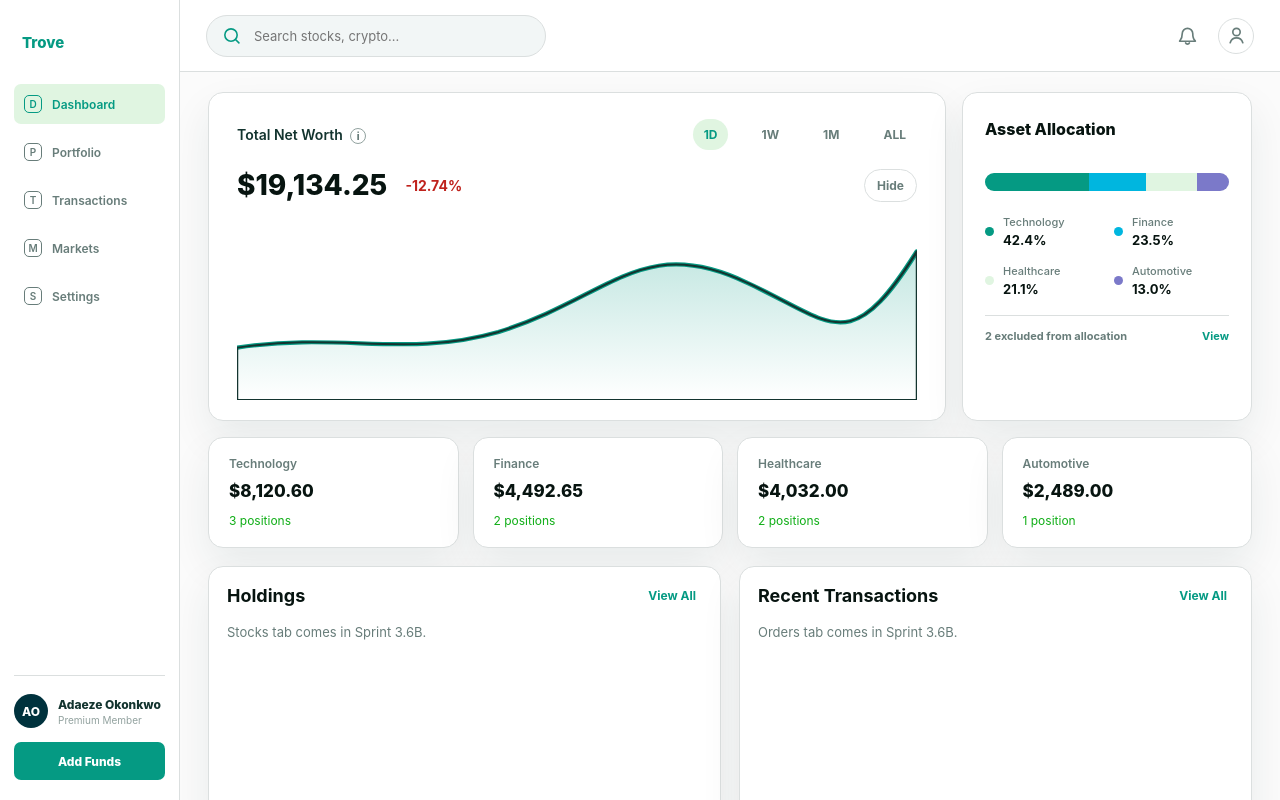
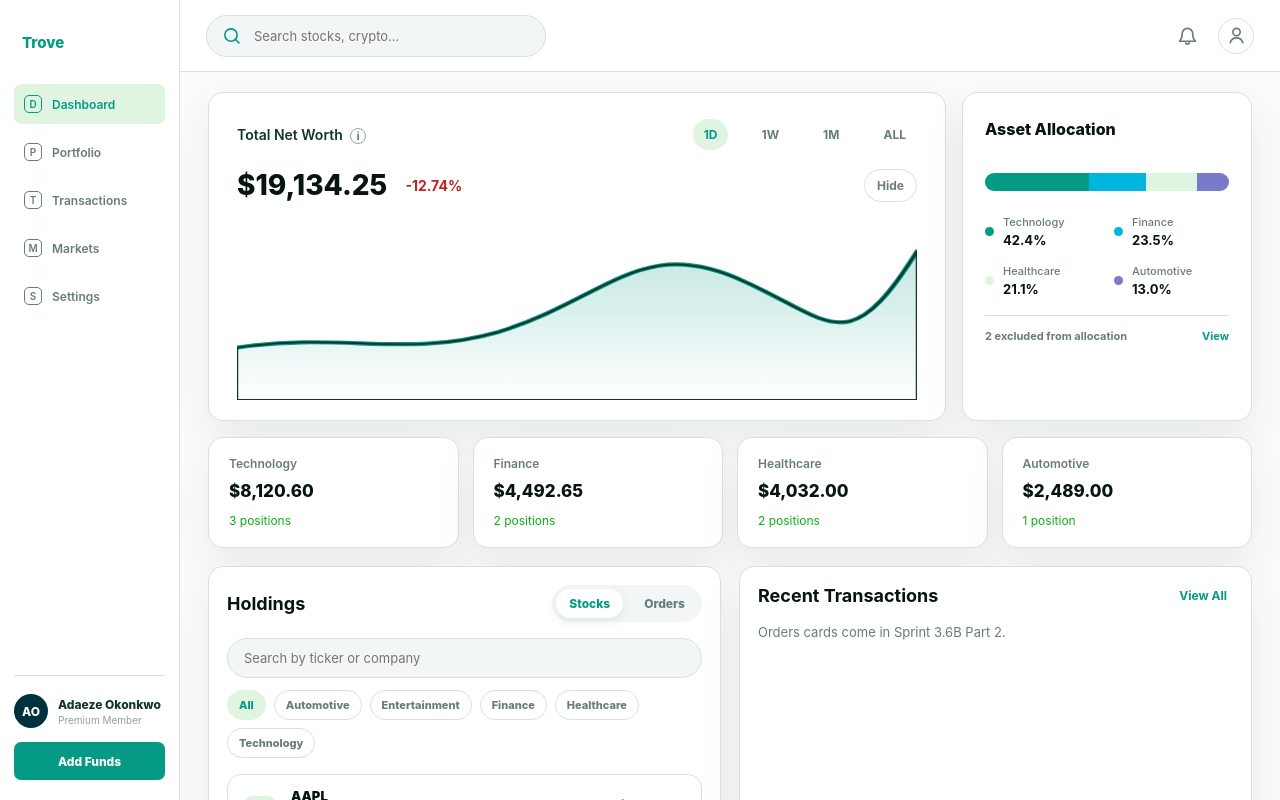
Before and after one commit to wbizmo/trove-portfolio-dashboard, a React (Vite) app: page / in a window 1280 px wide. Both pictures are taken after a click on the button "Sign in". Shown: the top 800 px of the page. Built offline with nearby package versions, Linux system fonts and the light colour scheme.

Commit message:
feat: add holdings cards with search and filters

```diff
--- a/src/features/dashboard/DashboardShell.tsx
+++ b/src/features/dashboard/DashboardShell.tsx
@@ -5,6 +5,7 @@ import { TopBar } from "../../components/layout/TopBar";
 import { getDashboardData } from "../../services/portfolioService";
 import type { DashboardData } from "../../types/portfolio";
 import { formatCurrency, formatPercent } from "../../utils/formatters";
+import { HoldingsPanel } from "./components/HoldingsPanel";
 import styles from "./DashboardShell.module.css";
 
 export function DashboardShell() {
@@ -161,20 +162,14 @@ export function DashboardShell() {
           </section>
 
           <section className={styles.lowerGrid}>
-            <article className={styles.panel}>
-              <div className={styles.panelHead}>
-                <h2>Holdings</h2>
-                <button type="button">View All</button>
-              </div>
-              <p className={styles.placeholder}>Stocks tab comes in Sprint 3.6B.</p>
-            </article>
+            <HoldingsPanel holdings={dashboard.portfolio.holdings} />
 
             <article className={styles.panel}>
               <div className={styles.panelHead}>
                 <h2>Recent Transactions</h2>
                 <button type="button">View All</button>
               </div>
-              <p className={styles.placeholder}>Orders tab comes in Sprint 3.6B.</p>
+              <p className={styles.placeholder}>Orders cards come in Sprint 3.6B Part 2.</p>
             </article>
           </section>
         </div>
--- /dev/null
+++ b/src/features/dashboard/components/HoldingsPanel.module.css
@@ -0,0 +1,201 @@
+.panel {
+  background: var(--card);
+  border: 1px solid var(--border);
+  border-radius: 15px;
+  box-shadow: var(--shadow-soft);
+  padding: 18px;
+  min-height: 320px;
+}
+
+.head {
+  display: flex;
+  justify-content: space-between;
+  gap: 14px;
+  align-items: center;
+  margin-bottom: 16px;
+}
+
+.head h2 {
+  margin: 0;
+  color: #071410;
+  font-size: 18px;
+}
+
+.tabs {
+  display: flex;
+  gap: 8px;
+  background: var(--neutral-fill);
+  padding: 4px;
+  border-radius: 999px;
+}
+
+.tab {
+  border: 0;
+  border-radius: 999px;
+  background: transparent;
+  color: var(--text-muted);
+  padding: 7px 13px;
+  font-size: 12px;
+  font-weight: 800;
+}
+
+.activeTab {
+  background: var(--card);
+  color: var(--primary);
+  box-shadow: 0 4px 12px rgba(19, 52, 47, 0.08);
+}
+
+.controls {
+  display: grid;
+  gap: 12px;
+  margin-bottom: 16px;
+}
+
+.search {
+  height: 40px;
+  border: 1px solid var(--border);
+  border-radius: 999px;
+  background: var(--neutral-fill);
+  padding: 0 14px;
+}
+
+.search input {
+  width: 100%;
+  height: 100%;
+  border: 0;
+  outline: 0;
+  background: transparent;
+  color: var(--text);
+  font-size: 13px;
+}
+
+.filters {
+  display: flex;
+  flex-wrap: wrap;
+  gap: 8px;
+}
+
+.filter {
+  border: 1px solid var(--border);
+  background: var(--card);
+  color: var(--text-muted);
+  border-radius: 999px;
+  padding: 7px 11px;
+  font-size: 11px;
+  font-weight: 800;
+}
+
+.activeFilter {
+  background: var(--primary-light);
+  color: var(--primary);
+  border-color: var(--primary-light);
+}
+
+.list {
+  display: grid;
+  gap: 12px;
+}
+
+.card {
+  display: grid;
+  grid-template-columns: auto 1fr auto;
+  gap: 12px;
+  align-items: center;
+  border: 1px solid var(--border);
+  border-radius: 14px;
+  padding: 13px;
+  background: #ffffff;
+}
+
+.logo {
+  width: 38px;
+  height: 38px;
+  border-radius: 12px;
+  display: grid;
+  place-items: center;
+  background: var(--primary-light);
+  color: var(--primary);
+  font-size: 12px;
+  font-weight: 900;
+}
+
+.nameBlock {
+  min-width: 0;
+}
+
+.ticker {
+  display: block;
+  color: #071410;
+  font-size: 13px;
+  font-weight: 900;
+}
+
+.company {
+  display: block;
+  margin-top: 3px;
+  color: var(--text-muted);
+  font-size: 11px;
+  white-space: nowrap;
+  overflow: hidden;
+  text-overflow: ellipsis;
+}
+
+.meta {
+  display: block;
+  margin-top: 6px;
+  color: var(--text-disabled);
+  font-size: 11px;
+}
+
+.valueBlock {
+  text-align: right;
+}
+
+.value {
+  display: block;
+  color: #071410;
+  font-size: 13px;
+  font-weight: 900;
+}
+
+.gain {
+  display: block;
+  margin-top: 5px;
+  font-size: 11px;
+  font-weight: 800;
+}
+
+.positive {
+  color: var(--success);
+}
+
+.negative {
+  color: var(--danger);
+}
+
+.warning {
+  color: var(--text-muted);
+}
+
+.empty {
+  color: var(--text-muted);
+  font-size: 13px;
+  padding: 20px 0;
+}
+
+@media (max-width: 620px) {
+  .head {
+    align-items: flex-start;
+    flex-direction: column;
+  }
+
+  .card {
+    grid-template-columns: auto 1fr;
+  }
+
+  .valueBlock {
+    grid-column: 1 / -1;
+    text-align: left;
+    padding-left: 50px;
+  }
+}
--- /dev/null
+++ b/src/features/dashboard/components/HoldingsPanel.tsx
@@ -0,0 +1,134 @@
+import { useMemo, useState } from "react";
+
+import { getHoldingValue, getInvestedValue } from "../../../services/portfolioService";
+import type { Holding } from "../../../types/portfolio";
+import { formatCurrency, formatPercent } from "../../../utils/formatters";
+import styles from "./HoldingsPanel.module.css";
+
+type HoldingsPanelProps = {
+  holdings: Holding[];
+};
+
+function getGainLoss(holding: Holding) {
+  const currentValue = getHoldingValue(holding);
+  const investedValue = getInvestedValue(holding);
+  const amount = currentValue - investedValue;
+  const percent = investedValue > 0 ? (amount / investedValue) * 100 : 0;
+
+  return { currentValue, investedValue, amount, percent };
+}
+
+function getStatusText(holding: Holding) {
+  if (holding.shares <= 0) return "No active shares";
+  if (holding.currentPrice === 0) return "Current price is zero";
+  if (holding.currentPrice < 0) return "Invalid price";
+  return "";
+}
+
+export function HoldingsPanel({ holdings }: HoldingsPanelProps) {
+  const [query, setQuery] = useState("");
+  const [sector, setSector] = useState("All");
+
+  const sectors = useMemo(() => {
+    return ["All", ...Array.from(new Set(holdings.map((holding) => holding.sector))).sort()];
+  }, [holdings]);
+
+  const filteredHoldings = useMemo(() => {
+    const normalizedQuery = query.trim().toLowerCase();
+
+    return holdings.filter((holding) => {
+      const matchesSearch =
+        holding.ticker.toLowerCase().includes(normalizedQuery) ||
+        holding.name.toLowerCase().includes(normalizedQuery);
+
+      const matchesSector = sector === "All" || holding.sector === sector;
+
+      return matchesSearch && matchesSector;
+    });
+  }, [holdings, query, sector]);
+
+  return (
+    <article className={styles.panel}>
+      <div className={styles.head}>
+        <h2>Holdings</h2>
+
+        <div className={styles.tabs}>
+          <button className={`${styles.tab} ${styles.activeTab}`} type="button">
+            Stocks
+          </button>
+          <button className={styles.tab} type="button">
+            Orders
+          </button>
+        </div>
+      </div>
+
+      <div className={styles.controls}>
+        <label className={styles.search}>
+          <input
+            type="search"
+            placeholder="Search by ticker or company"
+            value={query}
+            onChange={(event) => setQuery(event.target.value)}
+          />
+        </label>
+
+        <div className={styles.filters}>
+          {sectors.map((item) => (
+            <button
+              key={item}
+              className={`${styles.filter} ${item === sector ? styles.activeFilter : ""}`}
+              type="button"
+              onClick={() => setSector(item)}
+            >
+              {item}
+            </button>
+          ))}
+        </div>
+      </div>
+
+      <div className={styles.list}>
+        {filteredHoldings.length > 0 ? (
+          filteredHoldings.map((holding) => {
+            const gainLoss = getGainLoss(holding);
+            const statusText = getStatusText(holding);
+            const isPositive = gainLoss.amount >= 0;
+
+            return (
+              <article className={styles.card} key={holding.id}>
+                <span className={styles.logo}>{holding.ticker.slice(0, 2)}</span>
+
+                <span className={styles.nameBlock}>
+                  <span className={styles.ticker}>{holding.ticker}</span>
+                  <span className={styles.company}>{holding.name}</span>
+                  <span className={styles.meta}>
+                    {holding.shares} shares · {holding.sector}
+                  </span>
+                </span>
+
+                <span className={styles.valueBlock}>
+                  <span className={styles.value}>
+                    {statusText ? "Unavailable" : formatCurrency(gainLoss.currentValue)}
+                  </span>
+
+                  {statusText ? (
+                    <span className={`${styles.gain} ${styles.warning}`}>{statusText}</span>
+                  ) : (
+                    <span
+                      className={`${styles.gain} ${
+                        isPositive ? styles.positive : styles.negative
+                      }`}
+                    >
+                      {formatCurrency(gainLoss.amount)} ({formatPercent(gainLoss.percent)})
+                    </span>
+                  )}
+                </span>
+              </article>
+            );
+          })
+        ) : (
+          <p className={styles.empty}>No holdings match this filter.</p>
+        )}
+      </div>
+    </article>
+  );
+}
```
